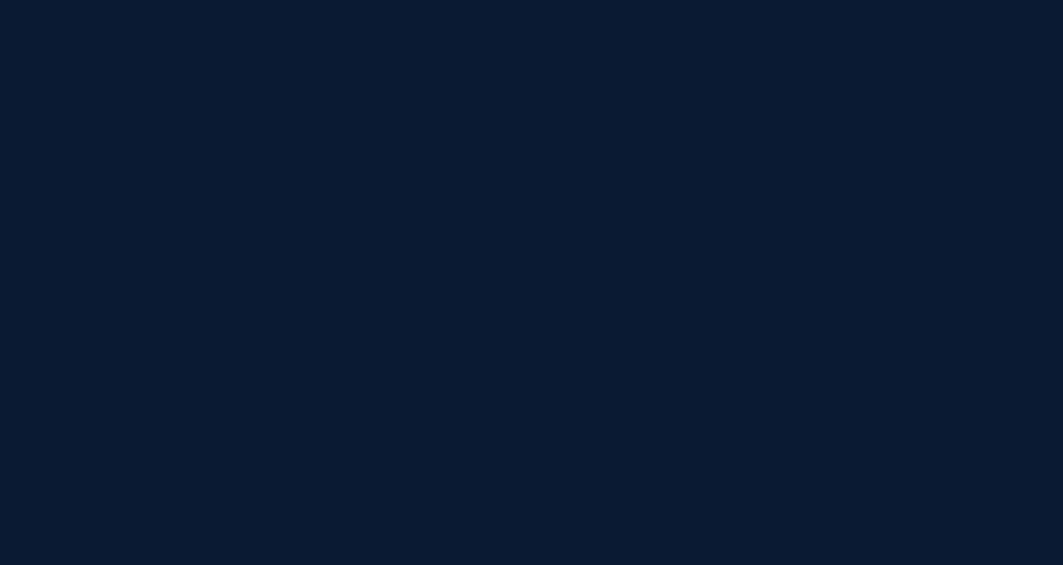
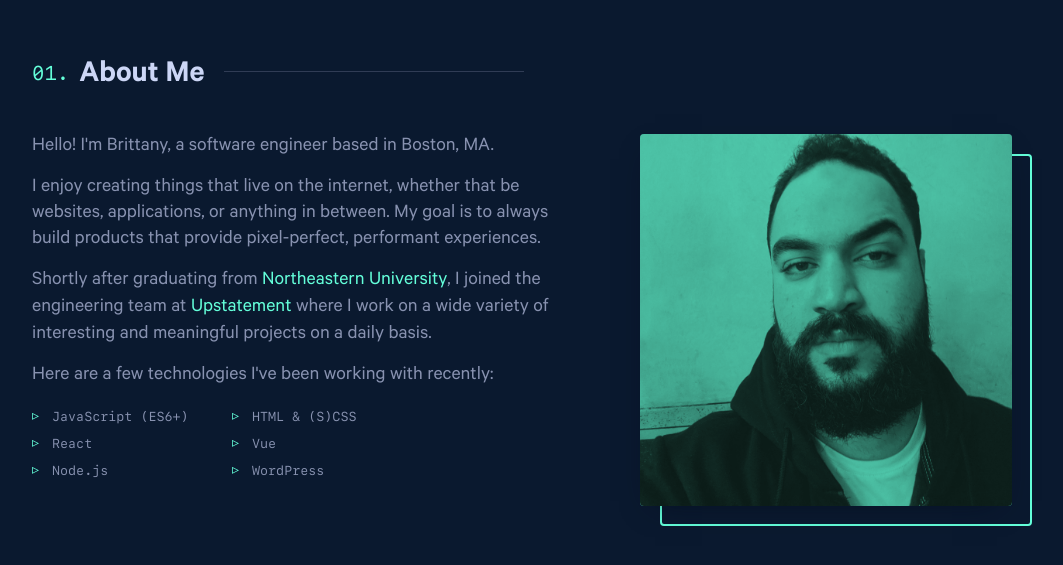
Before and after one commit to karimshalapy/karimshalapy, a React (Create React App) app: page / in a window 1280 px wide. Shown: the part 851-1416 px from the top of the page, without its empty margins (118-1181 px from the left). Before the commit the page ends 800 px from the top, so only its background shows below. Built offline with nearby package versions, Linux system fonts and the light colour scheme.

Commit message:
feat: add About Me section

```diff
--- a/src/App.tsx
+++ b/src/App.tsx
@@ -1,4 +1,5 @@
 import React from 'react';
+import About from './components/sections/About/About';
 import Hero from './components/sections/Hero/Hero';
 import Layout from './Layout/Layout';
 
@@ -6,6 +7,7 @@ const App = () => (
   <div className="App">
     <Layout>
       <Hero />
+      <About />
     </Layout>
   </div>
 )
--- /dev/null
+++ b/src/components/sections/About/About.module.css
@@ -0,0 +1,8 @@
+.AboutContentWrapper {
+    display: grid;
+    grid-template-columns: 3fr 2fr;
+    grid-gap: 50px;
+}
+@media (max-width: 768px) {
+    .AboutContentWrapper { display: block; }
+}
--- /dev/null
+++ b/src/components/sections/About/About.tsx
@@ -0,0 +1,23 @@
+import React from 'react'
+import Heading from '../../Heading/Heading'
+import AvatarImage from './AvatarImage/AvatarImage'
+import AboutMeContent from './AboutMeContent/AboutMeContent'
+import classes from './About.module.css'
+
+interface Props {
+
+}
+
+const About: React.FC<Props> = props => {
+    return (
+        <section id="About">
+            <Heading variant="h2" size="numbered">About Me</Heading>
+            <div className={classes.AboutContentWrapper}>
+                <AboutMeContent />
+                <AvatarImage />
+            </div>
+        </section>
+    )
+}
+
+export default About
```
